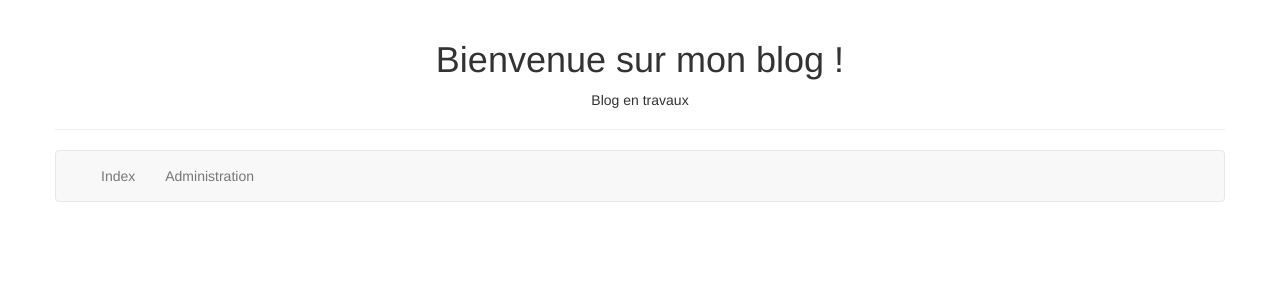
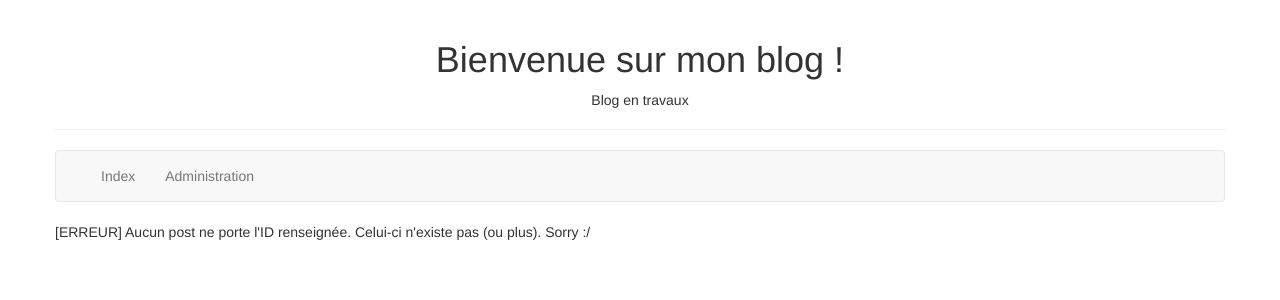
Before and after one commit to vincent38/-blog, a PHP site: page /vue/commentaires.php in a window 1280 px wide. Shown: the top 300 px of the page. Run offline with PHP 8.4, Linux system fonts and the light colour scheme; some libraries are stand-ins or nearby versions.

Commit message:
ADD : Qi accès à un post inexistant sur commentaires, alors erreur custom

```diff
--- a/controleur/commentaires.php
+++ b/controleur/commentaires.php
@@ -19,10 +19,6 @@ if (isset($_GET["id"]))
 {
 	$billets = AffichageBillet($_GET["id"]);
 }
-else
-{
-	die ;
-}
 
 //Inclusion vue index
 include_once("vue/commentaires.php");
--- a/vue/commentaires.php
+++ b/vue/commentaires.php
@@ -73,6 +73,10 @@
 								</div>
 							<?php
 						}
+						else
+						{
+							echo "[ERREUR] Aucun post ne porte l'ID renseignée. Celui-ci n'existe pas (ou plus). Sorry :/";
+						}
 					?>
 				</div>
 			</div>
```
